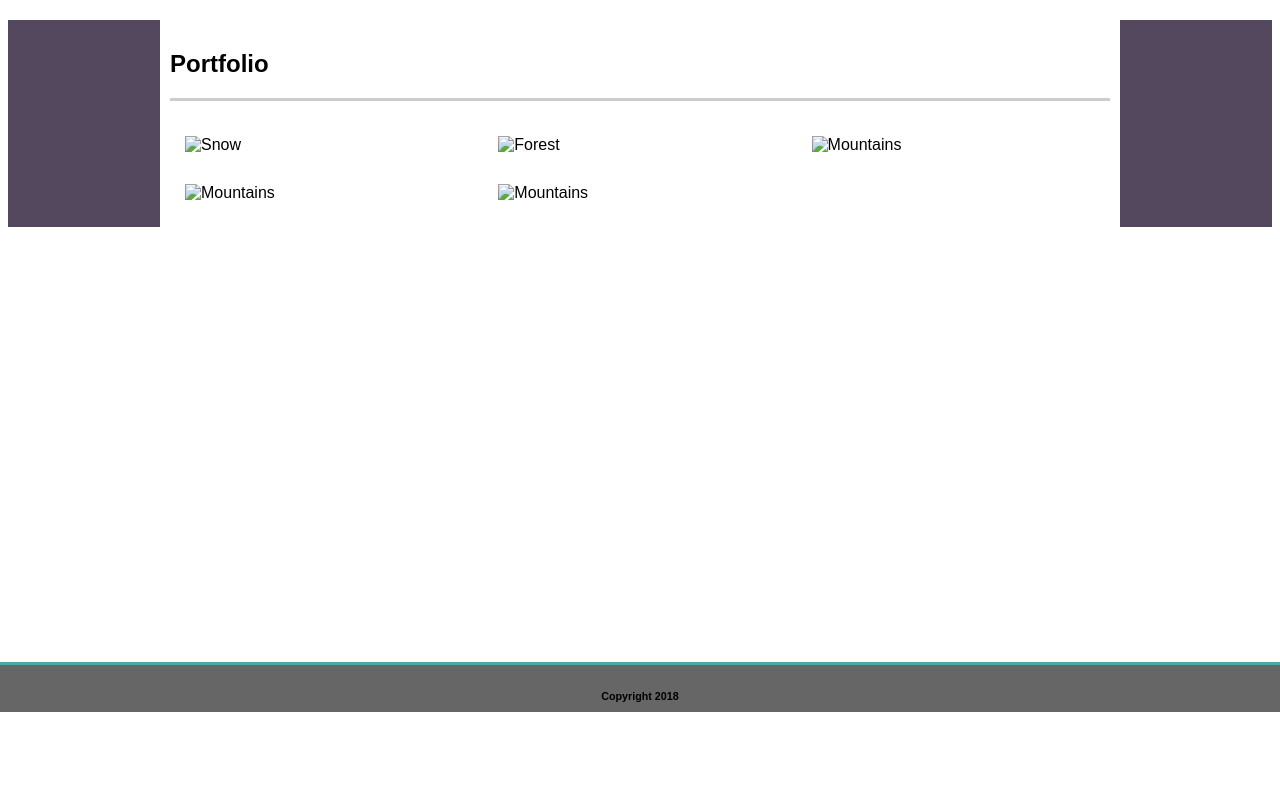
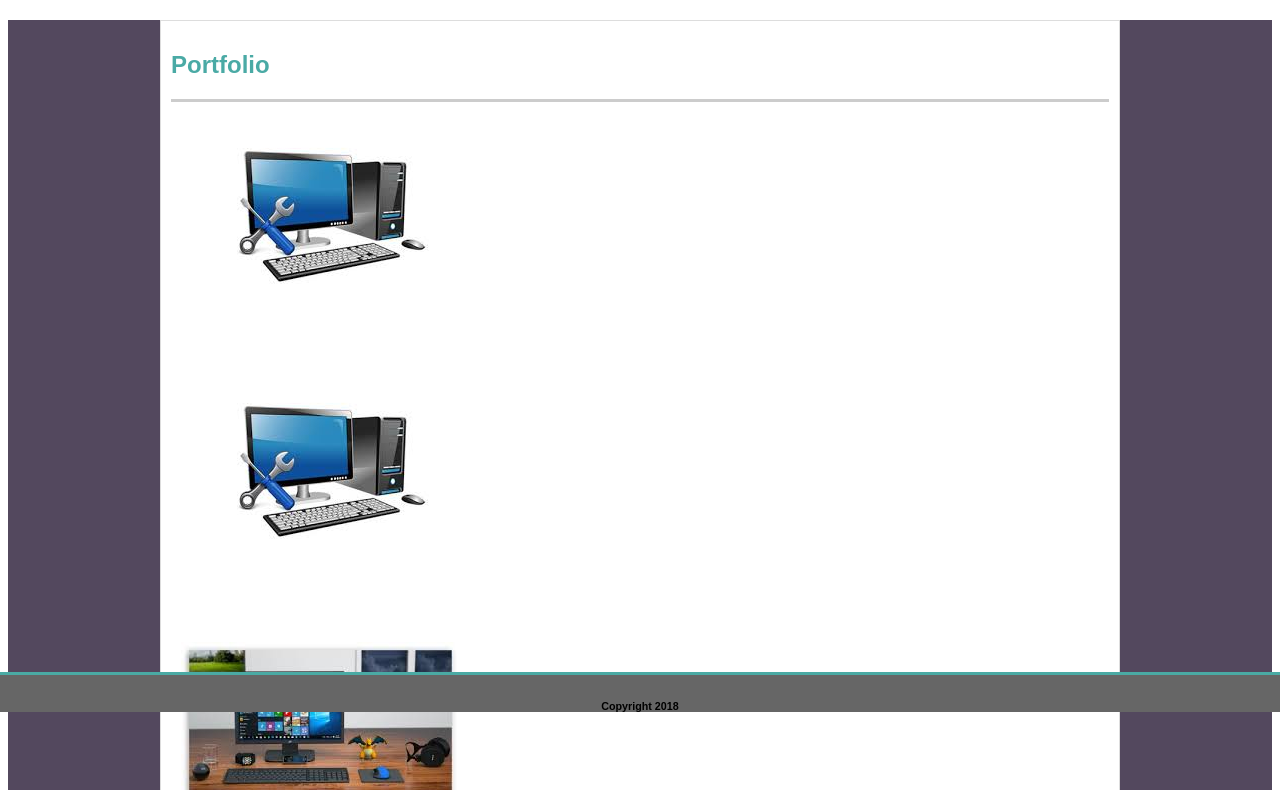
Before and after one commit to ToshaW/Basic-Portfolio, a plain HTML site: page portfolio.html in a window 1280 px wide. Shown: the part 88-878 px from the top of the page. Before the commit the page ends 800 px from the top, so only its background shows below. Drawn offline with Linux system fonts and the light colour scheme.

Commit message:
adding updates

```diff
--- a/assets/css/style.css
+++ b/assets/css/style.css
@@ -25,6 +25,7 @@ height: 100px;
     width: 960px;
     box-sizing: border-box;
     height: 100%;
+    margin: auto;
 }
 
 .navbar {
@@ -39,15 +40,25 @@ height: 100px;
     /* height:auto;    */
 }
 
+/* .body {
+    background-color: rebeccapurple;
+    background-size: cover;
+    line-height: 50px;
+} */
 .content-box {
     background: #ffffff;
     width: 960px;
     margin: auto;
     padding: 10px;
-    overflow: scroll;
+    min-height: 600px;
+    top: 200px;
+    height: 100%;
+    border: 1px solid #dddddd;
+    /* overflow: scroll;        */
 }
 
 h2 {
+    color: #4aaaa5;
     border-bottom-style: solid;
     border-bottom-color: #cccccc;
     padding-bottom: 20px;
@@ -68,15 +79,56 @@ footer {
     left: 0;
     bottom: 0;
     width: 100%;
-    height: 50px;
+    height: 40px;
     text-align: center;
     border-top-style: solid;
     border-top-color: #4aaaa4;
     background-color: #666666;
 }
 
+.photos {
+    /* float: left; */
+    /* width: 33.33%; */
+    /* padding: 5px; */
+    margin: 20px 0;
+    display: grid;
+    grid-template-columns: 33% 33% 33%;
+    grid-template-rows: 75px 75px 75px;
+    grid-gap: 5px;
+}
+.photos > div {
+    background-color: #eee;
+    background-repeat: no-repeat;
+    background-size: cover;
+}
 
 
+
+.row::after {
+    content: "";
+    clear: both;
+    display: table;
+}
+
+input[type=text], select, textarea {
+    width: 100%;
+    padding: 12px;
+    border: 1px solid #ccc;
+    border-radius: 4px;
+    box-sizing: border-box;
+    margin-top: 6px;
+    margin-bottom: 16px;
+    resize: vertical;
+}
+<!--
+input[type=submit] {
+    background-color:#4aaaa5;
+    color: white;
+    padding: 12px 20px;
+    border: none;
+    border-radius: 4px;
+    cursor: pointer;
+} -->
 /* div {
     background: #ffffff;
     color: #4aaaa5;
--- a/portfolio.html
+++ b/portfolio.html
@@ -1,24 +1,6 @@
 <!DOCTYPE html>
 <html>
 <head>
-<style>
-* {
-    box-sizing: border-box;
-}
-
-.column {
-    float: left;
-    width: 33.33%;
-    padding: 5px;
-}
-
-/* Clearfix (clear floats) */
-.row::after {
-    content: "";
-    clear: both;
-    display: table;
-}
-</style>
 <link rel="stylesheet" type="text/css" href="assets/css/style.css">
 </head>
 <body>
@@ -36,20 +18,20 @@
 <div class="content">
     <div class="content-box">
         <h2>Portfolio</h2>
-      <div class="column">
-        <img src="img_snow.jpg" alt="Snow" style="width:100%">
+      <div class="photos">
+        <img src="./assets/images/images5.jpg" alt="Snow" style="background">
       </div>
-      <div class="column">
-        <img src="img_forest.jpg" alt="Forest" style="width:100%">
+      <div class="photos">
+        <img src="./assets/images/images5.jpg" alt="Forest" style="background">
       </div>
-      <div class="column">
-        <img src="img_mountains.jpg" alt="Mountains" style="width:100%">
+      <div class="photos">
+        <img src="./assets/images/images4.jpg" alt="Mountains" style="background">
       </div>
-      <div class="column">
-        <img src="img_mountains.jpg" alt="Mountains" style="width:100%">
+      <div class="photos">
+        <img src="./assets/images/images3.jpg" alt="Mountains" style="background">
       </div>
-      <div class="column">
-        <img src="img_mountains.jpg" alt="Mountains" style="width:100%">
+      <div class="photos">
+        <img src="./assets/images/images2.jpg" alt="Mountains" style="background">
       </div>
     </div>
 </div>
```
Also changed, not shown: contact.html (+0 -41 lines), assets/images/Coosa BridgeWetumpka_02.jpg (added), assets/images/Seafood-Platter.jpg (added), assets/images/Tosha Izaiah.jpg (added), assets/images/Tosha March.jpg (added), assets/images/Troy university.jpg (added), assets/images/WHS.jpg (added), assets/images/full-bloom.png (added).
